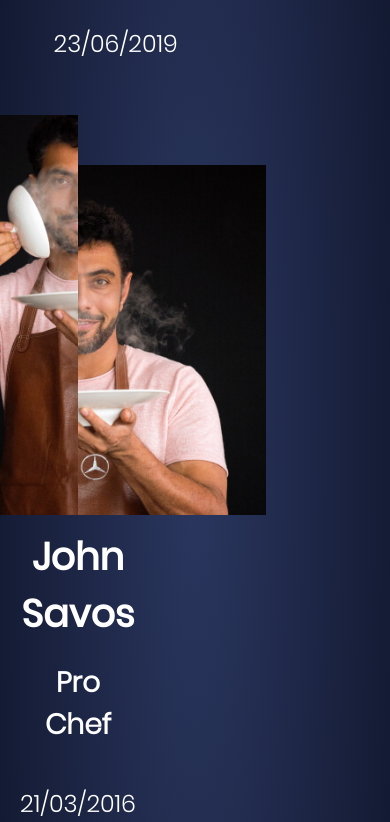
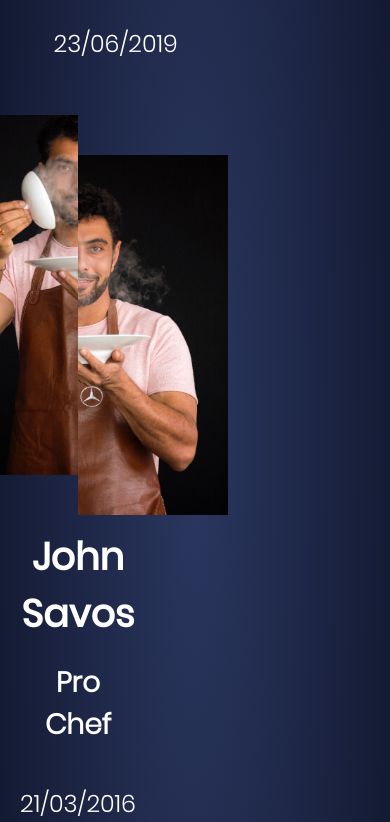
Before and after one commit to AbePlays/Demo-Portfolio-Website, a plain HTML site: page index.html in a window 390 px wide. Shown: the part 733-1555 px from the top of the page. Drawn offline with Linux system fonts and the light colour scheme.

Commit message:
correction to img tag

```diff
--- a/style.css
+++ b/style.css
@@ -246,7 +246,7 @@ nav {
 }
 
 @media (max-width: 768px) {
-  .hero {
+  .hero img {
     height: 400px;
   }
   .details h1 {
```
